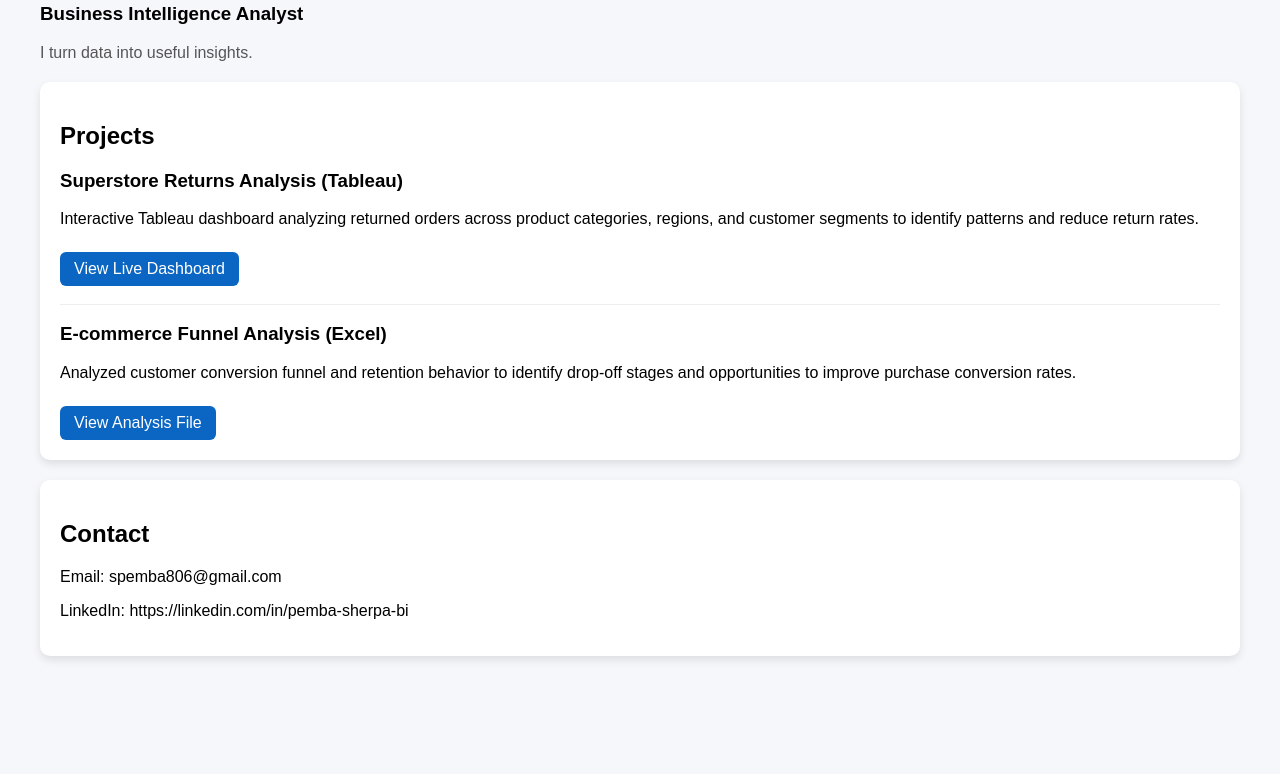
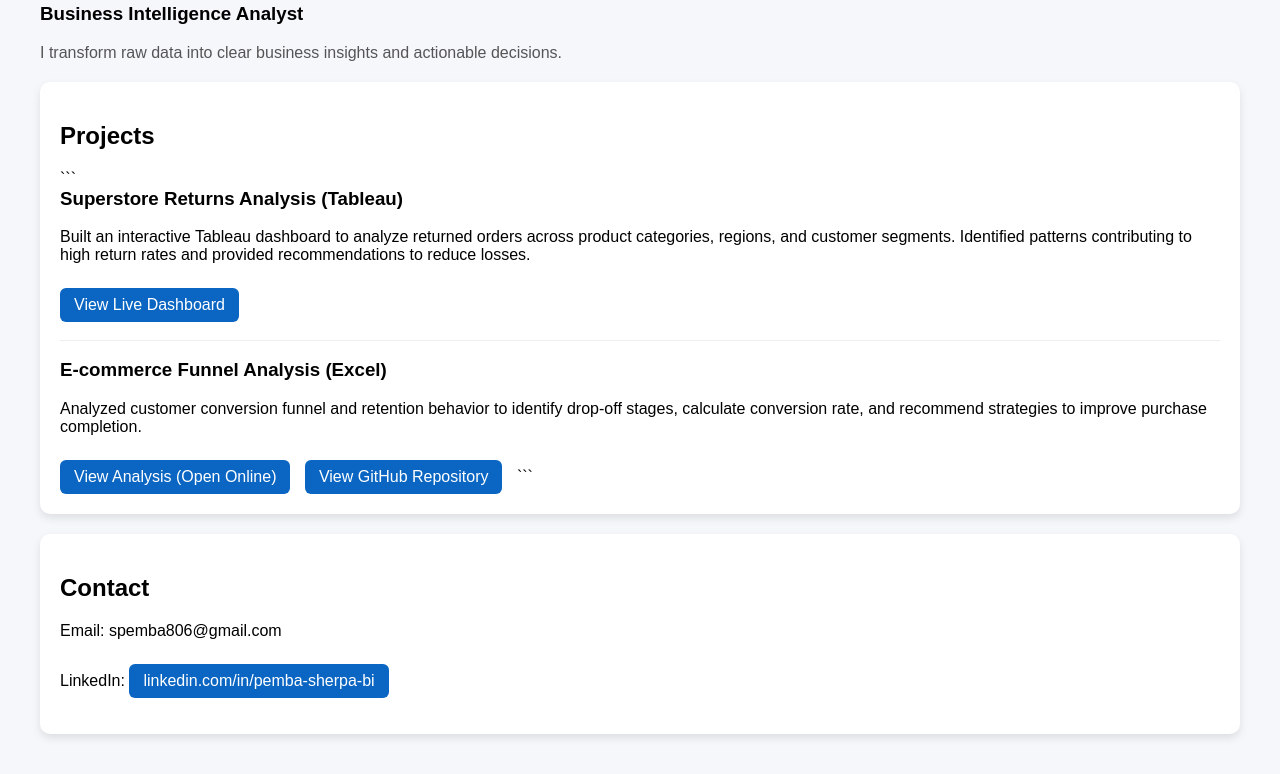
Before and after one commit to spemba806-crypto/portfolio, a plain HTML site: page index.html in a window 1280 px wide. Shown: the part 80-854 px from the top of the page. Before the commit the page ends 800 px from the top, so only its background shows below. Drawn offline with Linux system fonts and the light colour scheme.

Commit message:
Enhance project details and add external links
Updated project descriptions for clarity and added links to the GitHub repository and online analysis.

````diff
--- a/index.html
+++ b/index.html
@@ -1,4 +1,5 @@
 <!DOCTYPE html>
+
 <html>
 <head>
     <title>Pemba Kaji Sherpa | BI Portfolio</title>
@@ -15,15 +16,17 @@
 
 <h1>Pemba Kaji Sherpa</h1>
 <h3>Business Intelligence Analyst</h3>
-<p class="muted">I turn data into useful insights.</p>
+<p class="muted">I transform raw data into clear business insights and actionable decisions.</p>
 
 <div class="card">
     <h2>Projects</h2>
 
+```
 <h3>Superstore Returns Analysis (Tableau)</h3>
 <p>
-        Interactive Tableau dashboard analyzing returned orders across product categories,
-        regions, and customer segments to identify patterns and reduce return rates.
+    Built an interactive Tableau dashboard to analyze returned orders across product categories,
+    regions, and customer segments. Identified patterns contributing to high return rates and
+    provided recommendations to reduce losses.
 </p>
 <a href="https://public.tableau.com/views/Book1_17692947098200/SummaryofReturnedOrders?:language=en-GB&:sid=&:redirect=auth&:display_count=n&:origin=viz_share_link" target="_blank">
     View Live Dashboard
@@ -33,18 +36,24 @@
 
 <h3>E-commerce Funnel Analysis (Excel)</h3>
 <p>
-        Analyzed customer conversion funnel and retention behavior to identify drop-off stages
-        and opportunities to improve purchase conversion rates.
+    Analyzed customer conversion funnel and retention behavior to identify drop-off stages,
+    calculate conversion rate, and recommend strategies to improve purchase completion.
 </p>
-    <a href="https://github.com/spemba806-crypto/ecommerce-funnel-analysis/blob/main/Business%20Analytics_Project.xlsx" target="_blank">
-        View Analysis File
+<a href="https://1drv.ms/x/c/FB5FDC496DFB3CB3/IQAkElJgGG_WQZF6XKfn1c3PAeympP6VJHmKNliOxAGSkDA?e=kDw1mW" target="_blank">
+    View Analysis (Open Online)
 </a>
+
+<a href="https://github.com/spemba806-crypto/ecommerce-funnel-analysis" target="_blank">
+    View GitHub Repository
+</a>
+```
+
 </div>
 
 <div class="card">
     <h2>Contact</h2>
     <p>Email: spemba806@gmail.com</p>
-    <p>LinkedIn: https://linkedin.com/in/pemba-sherpa-bi</p>
+    <p>LinkedIn: <a href="https://linkedin.com/in/pemba-sherpa-bi" target="_blank">linkedin.com/in/pemba-sherpa-bi</a></p>
 </div>
 
 </body>
````
Lines whose indentation alone changed are shown as unchanged.
